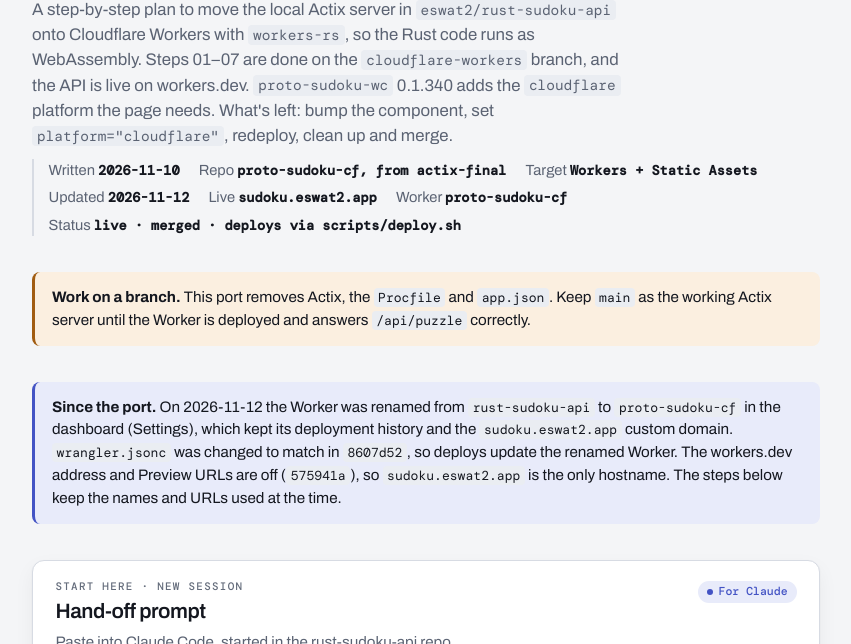
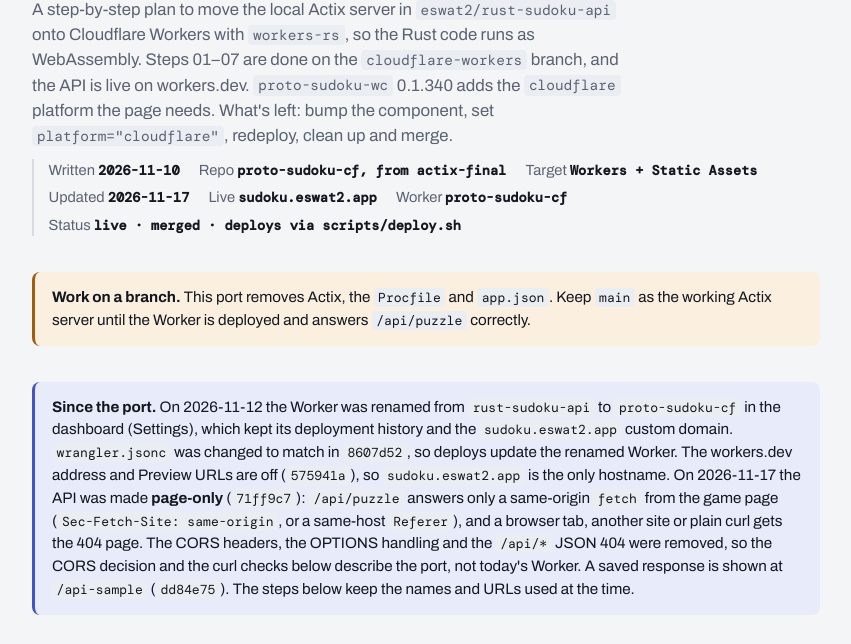
Before and after one commit to eswat2/proto-sudoku-cf, a plain HTML site: page docs/cloudflare-port.html in a window 1280 px wide. Shown: the part 156-800 px from the top of the page, without its empty margins (214-1065 px from the left). Drawn offline with nearby package versions, Linux system fonts and the light colour scheme.

Commit message:
docs: runbook notes the API is now page-only
The "Since the port" note records that /api/puzzle answers only the
game page, that CORS and the /api JSON 404 were removed, and that a
saved response is at /api-sample. Updated date moves to 2026-11-17.

Co-Authored-By: Claude Opus 5.5 <noreply@anthropic.com>

```diff
--- a/docs/cloudflare-port.html
+++ b/docs/cloudflare-port.html
@@ -115,12 +115,12 @@ footer{border-top:1px solid var(--rule);padding-top:1.1rem;color:var(--faint);fo
     </div>
     <h1>Sudoku API Workers Port</h1>
     <p class="lede">A step-by-step plan to move the local Actix server in <code>eswat2/rust-sudoku-api</code> onto Cloudflare Workers with <code>workers-rs</code>, so the Rust code runs as WebAssembly. Steps 01–07 are done on the <code>cloudflare-workers</code> branch, and the API is live on workers.dev. <code>proto-sudoku-wc</code> 0.1.340 adds the <code>cloudflare</code> platform the page needs. What's left: bump the component, set <code>platform="cloudflare"</code>, redeploy, clean up and merge.</p>
-    <div class="meta"><span>Written <b>2026-11-10</b></span><span>Repo <b>proto-sudoku-cf, from actix-final</b></span><span>Target <b>Workers + Static Assets</b></span><span>Updated <b>2026-11-12</b></span><span>Live <b>sudoku.eswat2.app</b></span><span>Worker <b>proto-sudoku-cf</b></span><span>Status <b>live · merged · deploys via scripts/deploy.sh</b></span></div>
+    <div class="meta"><span>Written <b>2026-11-10</b></span><span>Repo <b>proto-sudoku-cf, from actix-final</b></span><span>Target <b>Workers + Static Assets</b></span><span>Updated <b>2026-11-17</b></span><span>Live <b>sudoku.eswat2.app</b></span><span>Worker <b>proto-sudoku-cf</b></span><span>Status <b>live · merged · deploys via scripts/deploy.sh</b></span></div>
   </header>
 
   <main>
   <p class="note"><b>Work on a branch.</b> This port removes Actix, the <code>Procfile</code> and <code>app.json</code>. Keep <code>main</code> as the working Actix server until the Worker is deployed and answers <code>/api/puzzle</code> correctly.</p>
-  <p class="note info"><b>Since the port.</b> On 2026-11-12 the Worker was renamed from <code>rust-sudoku-api</code> to <code>proto-sudoku-cf</code> in the dashboard (Settings), which kept its deployment history and the <code>sudoku.eswat2.app</code> custom domain. <code>wrangler.jsonc</code> was changed to match in <code>8607d52</code>, so deploys update the renamed Worker. The workers.dev address and Preview URLs are off (<code>575941a</code>), so <code>sudoku.eswat2.app</code> is the only hostname. The steps below keep the names and URLs used at the time.</p>
+  <p class="note info"><b>Since the port.</b> On 2026-11-12 the Worker was renamed from <code>rust-sudoku-api</code> to <code>proto-sudoku-cf</code> in the dashboard (Settings), which kept its deployment history and the <code>sudoku.eswat2.app</code> custom domain. <code>wrangler.jsonc</code> was changed to match in <code>8607d52</code>, so deploys update the renamed Worker. The workers.dev address and Preview URLs are off (<code>575941a</code>), so <code>sudoku.eswat2.app</code> is the only hostname. On 2026-11-17 the API was made <b>page-only</b> (<code>71ff9c7</code>): <code>/api/puzzle</code> answers only a same-origin <code>fetch</code> from the game page (<code>Sec-Fetch-Site: same-origin</code>, or a same-host <code>Referer</code>), and a browser tab, another site or plain curl gets the 404 page. The CORS headers, the OPTIONS handling and the <code>/api/*</code> JSON 404 were removed, so the CORS decision and the curl checks below describe the port, not today's Worker. A saved response is shown at <code>/api-sample</code> (<code>dd84e75</code>). The steps below keep the names and URLs used at the time.</p>
 
   <section class="card" aria-label="Hand-off prompt">
     <div class="card-head">
```
